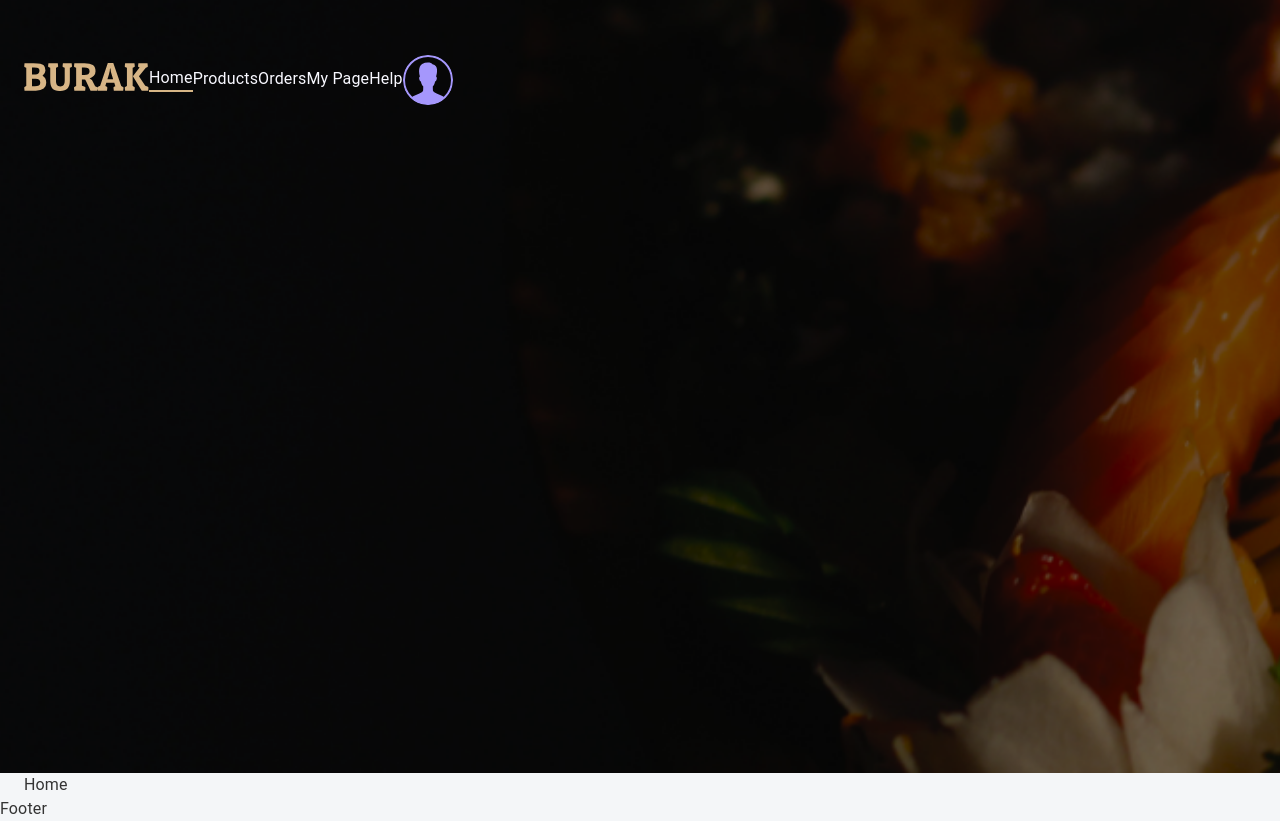
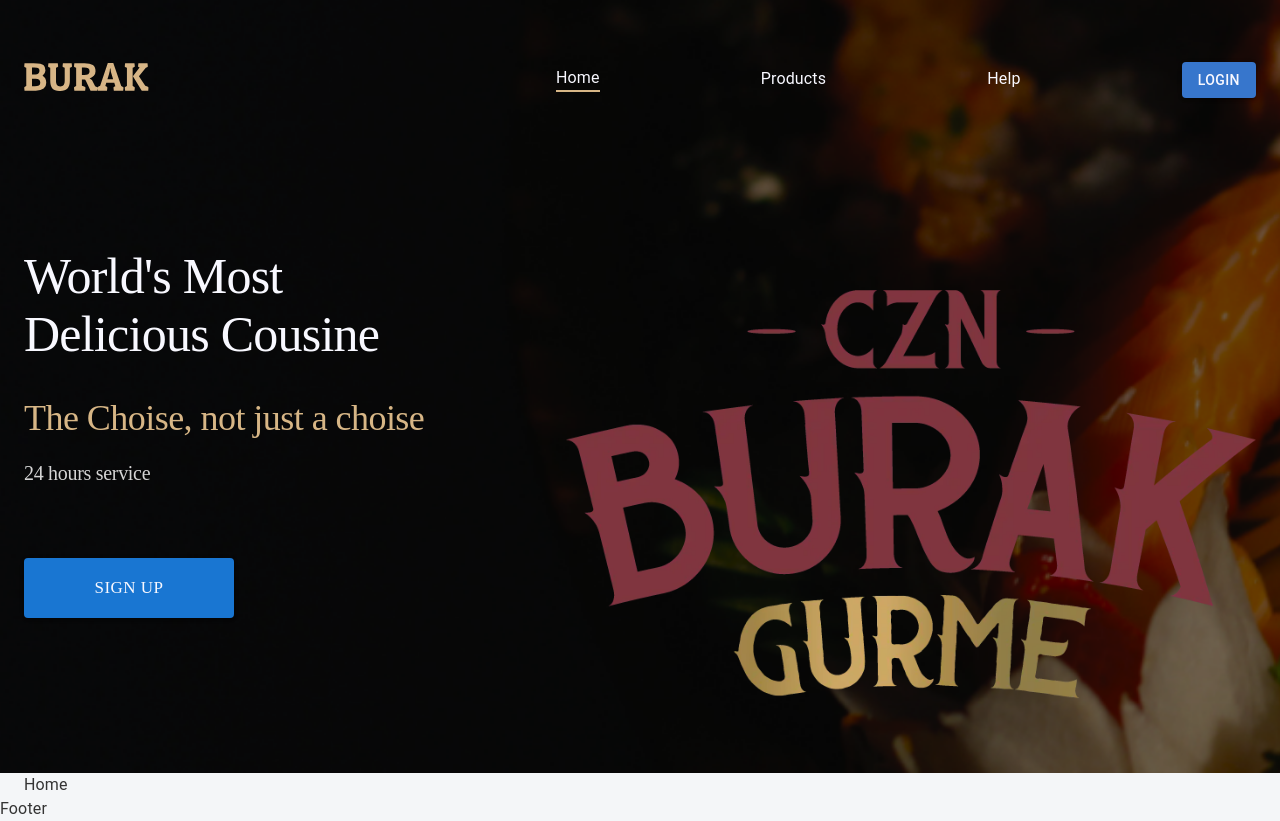
Before and after one commit to XushnidMamatqosimov/burak-react, a React (Create React App) app: page / in a window 1280 px wide. Built offline with nearby package versions, Linux system fonts and the light colour scheme.

Commit message:
fix: develop homeNavbar headerComponent

```diff
--- a/src/app/components/headers/HomeNavbar.tsx
+++ b/src/app/components/headers/HomeNavbar.tsx
@@ -2,7 +2,7 @@
 import { NavLink } from "react-router-dom";
 
 export function HomeNavbar() {
-    const authMember = true;
+    const authMember = null;
     return (
         <div className="home-navbar">
             <Container className="navbar-container">
@@ -38,7 +38,7 @@
                                 <Button variant="contained" className="login-button">Login</Button>
                             </Box>
                         ) : (
-                             <img className="user-avatar"
+                            <img className="user-avatar"
                                 src={"/icons/default-user.svg"}
                                 aria-haspopup={"true"}
                             />
@@ -46,8 +46,22 @@
                     </Stack>
                 </Stack>
 
-                {/* 2-qism */}
-                <Stack></Stack>
+                {/* 2-qism => NavbarMenu*/}
+                <Stack className={"header-frame"}>
+                    <Stack className={"detail"}>
+                        <Box className={"head-main-txt"}>World's Most Delicious Cousine</Box>
+                        <Box className={"wel-txt"}>The Choise, not just a choise</Box>
+                        <Box className={"service-txt"}>24 hours service</Box>
+                        <Box className={"signup"}>
+                            {!authMember ? (
+                                <Button variant={"contained"} className={"signup-button"}>SIGN UP</Button>
+                                ) : (null)}
+                        </Box>
+                    </Stack>
+                    <Box className={"logo-frame"}>
+                        <div className={"logo-img"}></div>
+                    </Box>
+                </Stack>
             </Container>
         </div>);
 }
--- a/src/css/navbar.css
+++ b/src/css/navbar.css
@@ -15,7 +15,7 @@
     height: 50px;
     display: flex;
     flex-direction: row;
-    justify-content: "space-between";
+    justify-content: space-between;
     align-items: center;
 }
 
@@ -25,7 +25,7 @@
 }
 
 .home-navbar .navbar-container .menu .links{
-    min-width: 125px;
+    min-width: 700px;
     display: flex;
     flex-direction: row;
     justify-content: space-between;
@@ -34,7 +34,7 @@
 
 .home-navbar .navbar-container .menu .links .login-button{
     background: #3776cc;
-    color:#f8f8ff;
+    color: #f8f8ff;
 }
 
 .home-navbar .navbar-container .menu .user-avatar{
@@ -71,3 +71,88 @@
 .home-navbar div.hover-line:after {
     transform-origin: 0% 50%;
 }
+
+.home-navbar .navbar-container .header-frame{
+    margin-top: 142px;
+    height: 462px;
+    display: flex;
+    flex-direction: row;
+    justify-content: space-between;
+
+}
+
+.home-navbar .navbar-container .header-frame .detail{
+    width: 510px;
+    display: flex;
+    flex-direction: column;
+}
+
+.home-navbar .navbar-container .header-frame .detail .head-main-txt{
+    width: 450px;
+    height: 150px;
+    font-family: "Roboto Serif";
+    font-size: 50px;
+    font-style: normal;
+    font-weight: 500px;
+    line-height: normal;
+    letter-spacing: -0.75px;
+    color: #f8f8ff;
+}
+
+.home-navbar .navbar-container .header-frame .detail .wel-txt{
+    width: 510px;
+    height: 42px;
+    font-family: "Roboto Serif";
+    font-size: 36px;
+    font-style: normal;
+    font-weight: 400px;
+    line-height: normal;
+    letter-spacing: -0.54px;
+    color: #d7b686;
+}
+
+.home-navbar .navbar-container .header-frame .detail .service-txt{
+    margin-top: 23px;
+    width: 153px;
+    height: 23px;
+    font-family: "Roboto Serif";
+    font-size: 20px;
+    font-style: normal;
+    font-weight: 400px;
+    line-height: normal;
+    letter-spacing: -0.3px;
+    color: #d5d5d5;
+}
+
+.home-navbar .navbar-container .detail .signup{
+    margin-top: 73px;
+}
+
+.home-navbar .navbar-container .detail .signup .signup-button{
+    width: 210px;
+    height: 60px;
+    border-radius: 4px;
+    background: #1976d2;
+    text-align: center;
+    font-family: Poppins;
+    font-size: 17px;
+    font-style: normal;
+    font-weight: 400px;
+    line-height: normal;
+    color: #f8f8ff
+}
+
+.home-navbar .navbar-container .logo-frame{
+    margin-top: 43px;
+    width: 690px;
+    height: 419px;
+}
+
+.home-navbar .navbar-container .logo-frame .logo-img{
+    width: 100%;
+    height: 100%;
+    background: url("/public/img/logo.webp");
+    background-size: contain;
+    background-repeat: no-repeat;
+    filter: invert(15%);
+}
```
